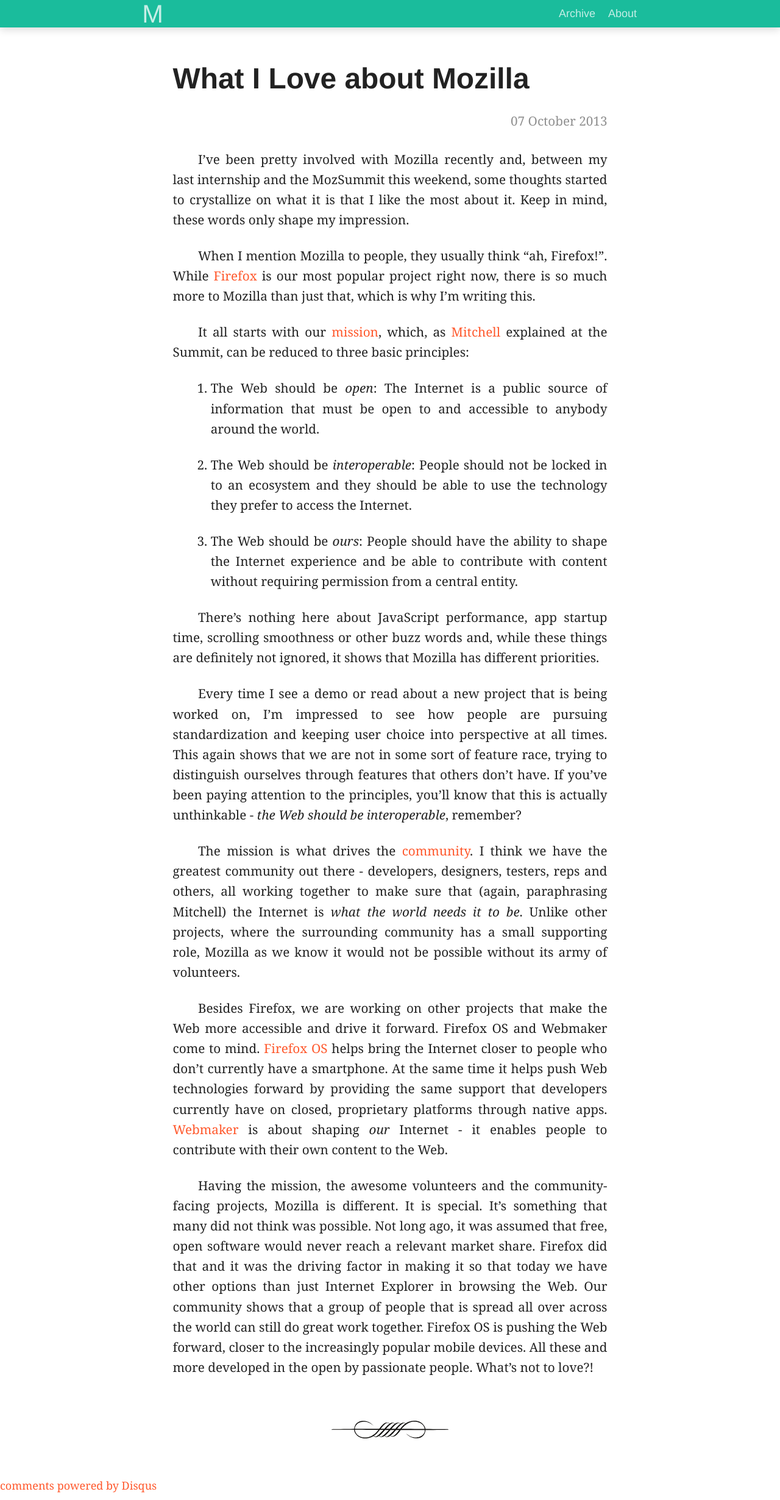
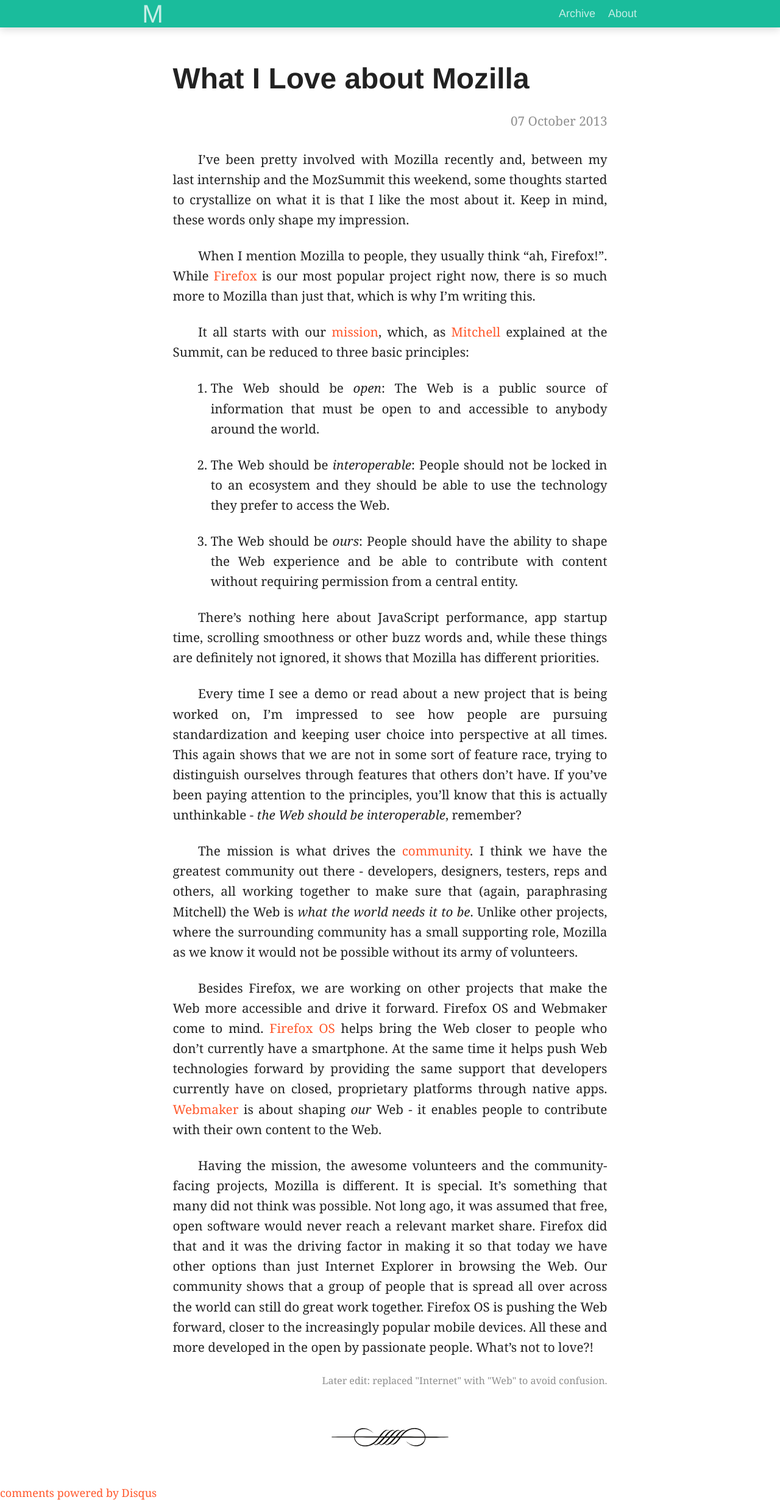
Before and after one commit to mihneadb/mihneadb.github.io, a Jekyll site: the page built from _posts/2013-10-07-what-i-love-about-mozilla.markdown, in a window 1280 px wide. Shown: the whole page at 61% size. Built offline with Jekyll 4.4.1, drawn with Linux system fonts in a browser that asks for light colours; Markdown is read by kramdown in place of the engine named in the settings; comment, search, counter and statistics services are not loaded.

Commit message:
s/internet/web

```diff
--- a/_posts/2013-10-07-what-i-love-about-mozilla.markdown
+++ b/_posts/2013-10-07-what-i-love-about-mozilla.markdown
@@ -19,14 +19,14 @@
 [Mitchell](https://blog.lizardwrangler.com/) explained at the Summit,
 can be reduced to three basic principles:
 
-1. The Web should be *open*: The Internet is a public source of information
+1. The Web should be *open*: The Web is a public source of information
 that must be open to and accessible to anybody
 around the world.
 
 2. The Web should be *interoperable*: People should not be locked in to an ecosystem and they should be able to
-use the technology they prefer to access the Internet.
+use the technology they prefer to access the Web.
 
-3. The Web should be *ours*: People should have the ability to shape the Internet experience and
+3. The Web should be *ours*: People should have the ability to shape the Web experience and
 be able to contribute with content without requiring permission from a central
 entity.
 
@@ -45,18 +45,18 @@
 The mission is what drives the [community](https://mozillians.org). I think we
 have the greatest community out there - developers, designers, testers, reps
 and others,
-all working together to make sure that (again, paraphrasing Mitchell) the Internet
+all working together to make sure that (again, paraphrasing Mitchell) the Web
 is *what the world needs it to be*. Unlike other projects, where the surrounding
 community has a small supporting role, Mozilla as we know it would not be possible
 without its army of volunteers.
 
 Besides Firefox, we are working on other projects that make the Web more
 accessible and drive it forward. Firefox OS and Webmaker come to mind.
-[Firefox OS](http://www.mozilla.org/en-US/firefox/os/) helps bring the Internet closer
+[Firefox OS](http://www.mozilla.org/en-US/firefox/os/) helps bring the Web closer
 to people who don't currently have a smartphone. At the same time it helps push
 Web technologies forward by providing the same support that developers currently
 have on closed, proprietary platforms through native apps.
-[Webmaker](https://webmaker.org/) is about shaping *our* Internet - it enables
+[Webmaker](https://webmaker.org/) is about shaping *our* Web - it enables
 people to contribute with their own content to the Web.
 
 Having the mission, the awesome volunteers and the community-facing projects,
@@ -68,3 +68,6 @@
 all over across the world can still do great work together. Firefox OS is pushing the
 Web forward, closer to the increasingly popular mobile devices. All these and
 more developed in the open by passionate people. What's not to love?!
+
+
+<p class="text-right muted noindent smaller">Later edit: replaced "Internet" with "Web" to avoid confusion.</p>
--- a/css/default.css
+++ b/css/default.css
@@ -186,3 +186,11 @@
 table, th, td {
     border: 1px solid rgba(0, 0, 0, 0.1);
 }
+
+.noindent {
+    text-indent: 0 !important;
+}
+
+.smaller {
+    font-size: medium !important;
+}
```
